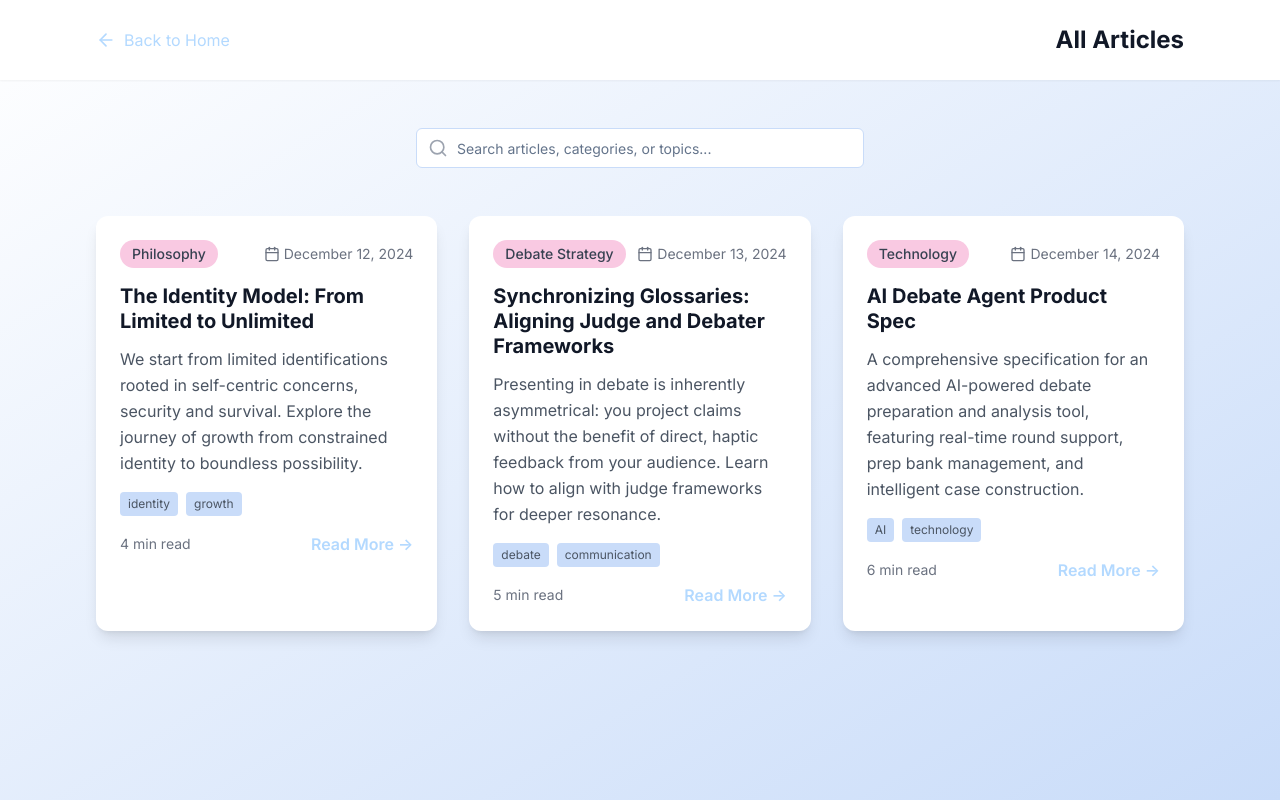
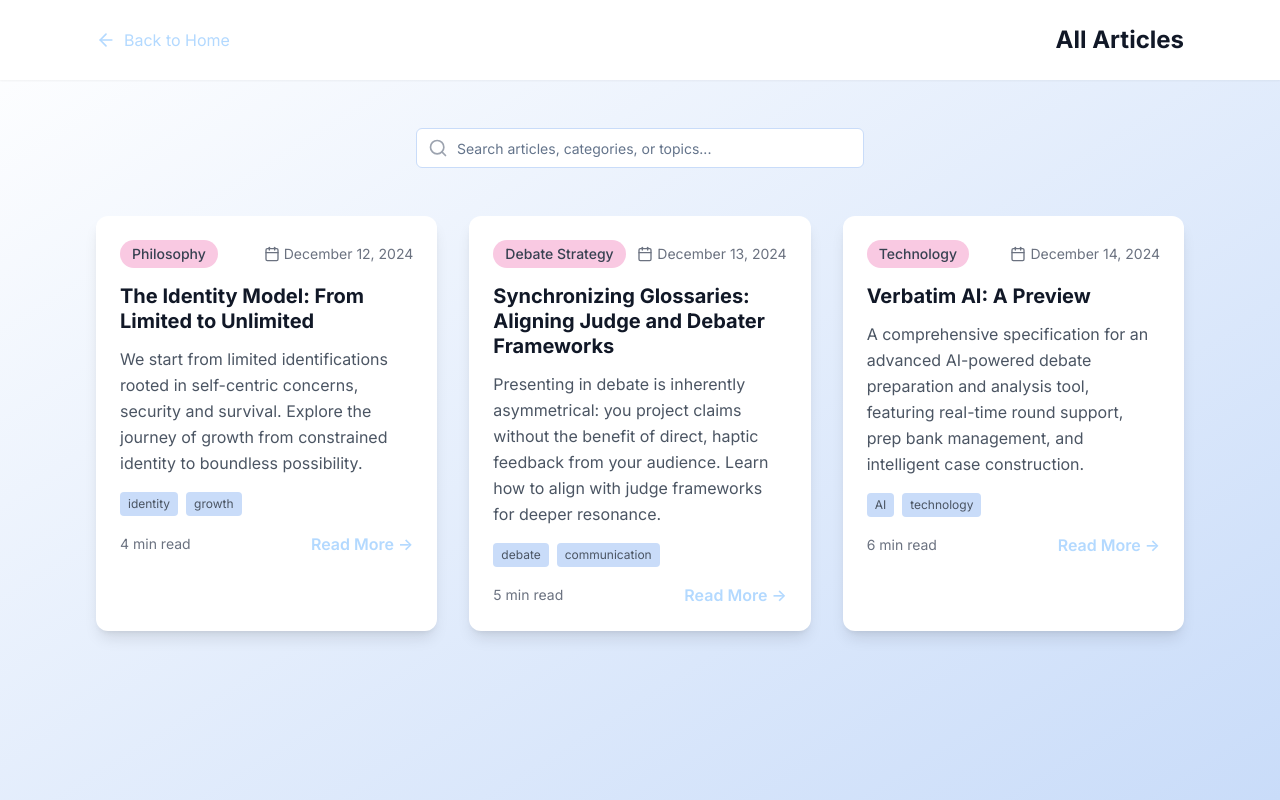
Before and after one commit to kaushalbalagurusamy/project-lantern, a React (Vite) app: page /articles in a window 1280 px wide. Built offline with nearby package versions, Linux system fonts and the light colour scheme.

Commit message:
Change article title
Updated the title of the third article to "Verbatim AI: A Preview" in `src/pages/FullArticle.tsx`.

```diff
--- a/src/components/Blog.tsx
+++ b/src/components/Blog.tsx
@@ -24,7 +24,7 @@ const Blog = () => {
     },
     {
       id: "3",
-      title: "AI Debate Agent Product Spec",
+      title: "Verbatim AI: A Preview",
       excerpt: "A comprehensive specification for an advanced AI-powered debate preparation and analysis tool, featuring real-time round support, prep bank management, and intelligent case construction.",
       date: "December 14, 2024",
       readTime: "6 min read",
--- a/src/pages/Articles.tsx
+++ b/src/pages/Articles.tsx
@@ -51,7 +51,7 @@ By perceiving and synchronizing glossaries, you transform debate from a unilater
     },
     {
       id: "3",
-      title: "AI Debate Agent Product Spec",
+      title: "Verbatim AI: A Preview",
       excerpt: "A comprehensive specification for an advanced AI-powered debate preparation and analysis tool, featuring real-time round support, prep bank management, and intelligent case construction.",
       date: "December 14, 2024",
       readTime: "6 min read",
--- a/src/pages/FullArticle.tsx
+++ b/src/pages/FullArticle.tsx
@@ -44,7 +44,7 @@ By perceiving and synchronizing glossaries, you transform debate from a unilater
       tags: ["debate", "communication", "strategy", "frameworks"]
     },
     "3": {
-      title: "AI Debate Agent Product Spec",
+      title: "Verbatim AI: A Preview",
       content: `![AI Debate Agent Interface Preview](/lovable-uploads/b18682ee-8f82-40cd-88bd-74a95660b897.png)
 *Figure 1: The AI Debate Agent interface featuring the three-panel design - document navigation (left), text editor (center), and AI chat assistant (right)*
 
```
